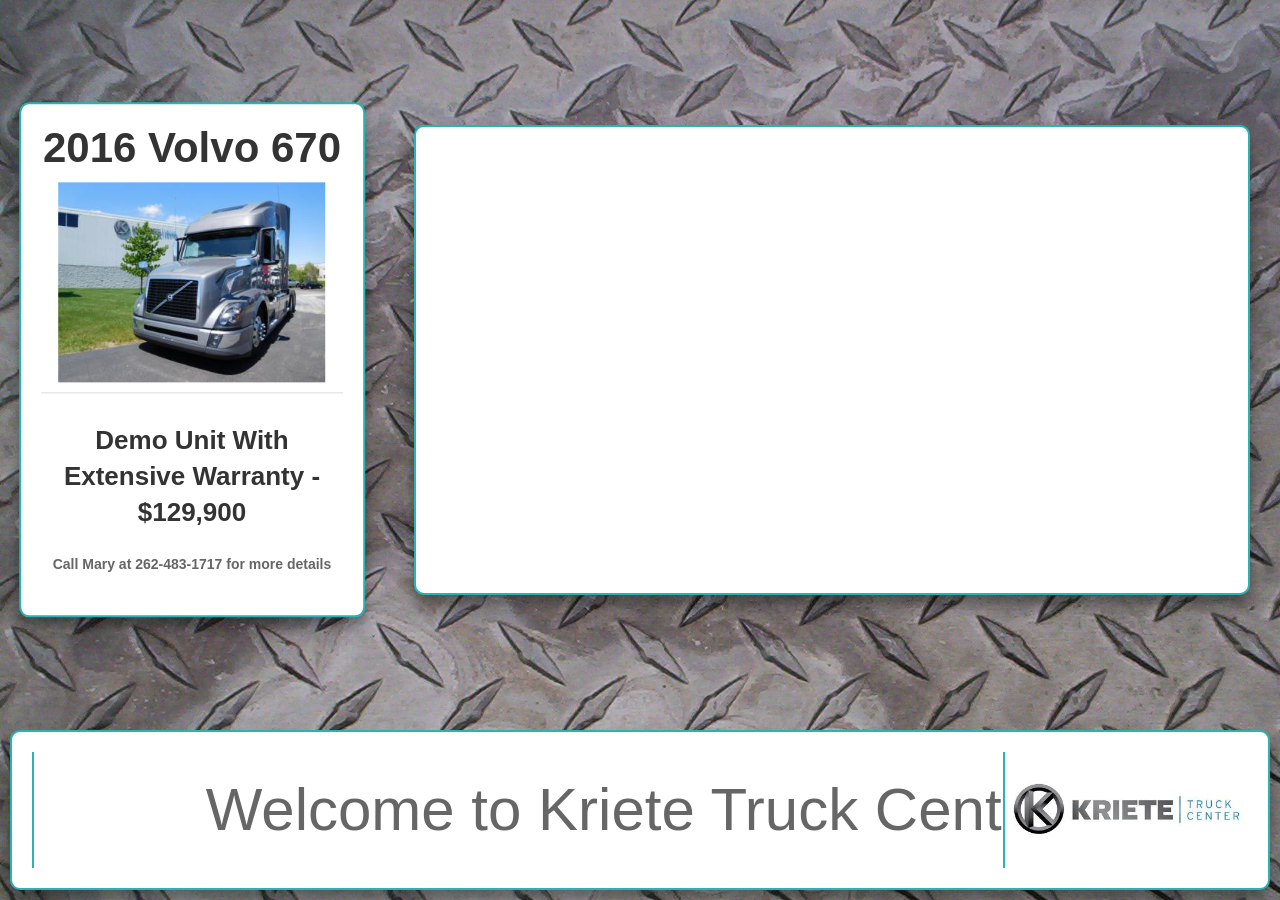
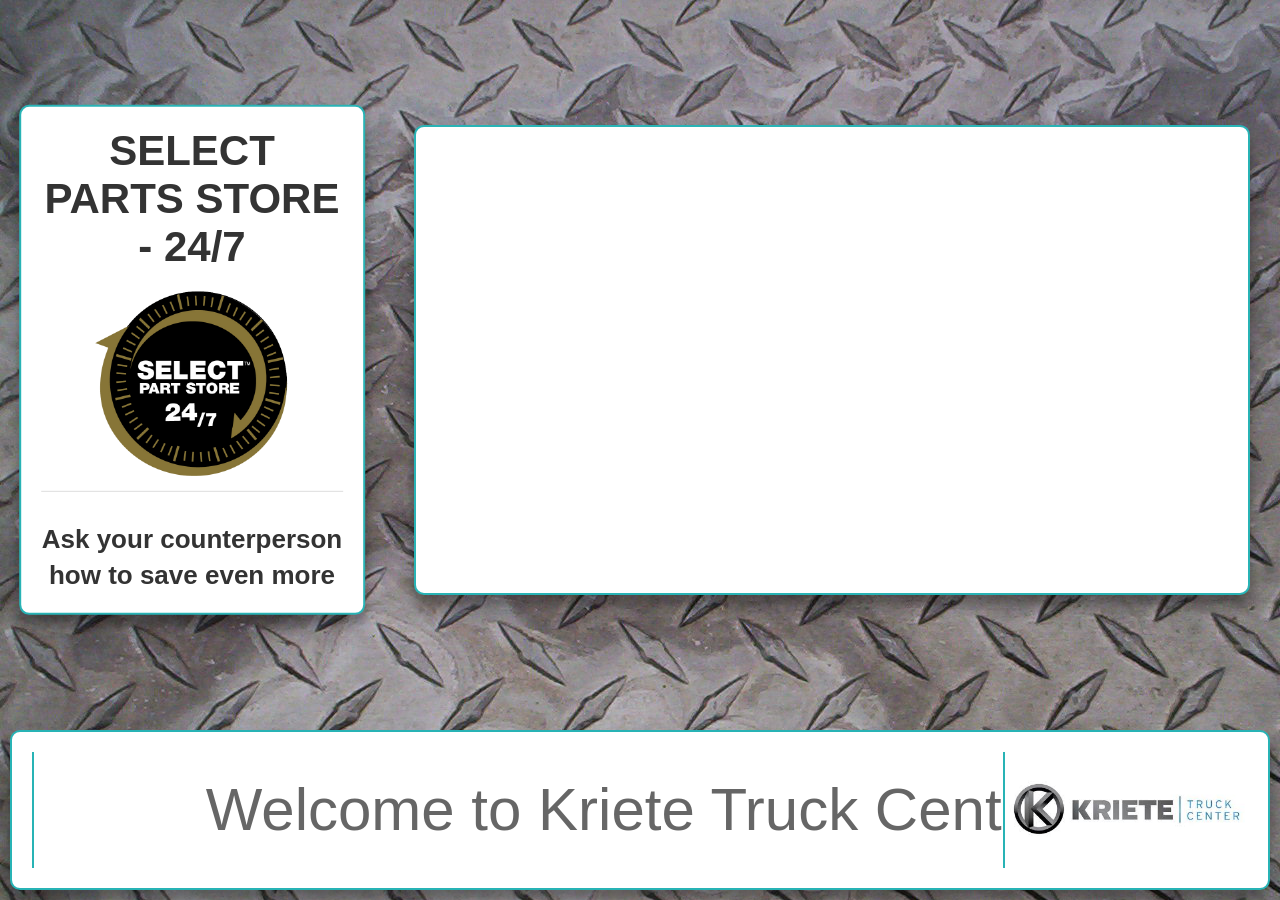
Before and after one commit to LiteracyFanatic/TruckAdvertisements, a Jekyll site: the page built from index.html, in a window 1280 px wide. Built offline with Jekyll 4.4.1, drawn with Linux system fonts in a browser that asks for light colours; nearby versions of some CDN libraries.

Commit message:
New add.

```diff
--- a/_data/settings.yml
+++ b/_data/settings.yml
@@ -39,6 +39,10 @@ youtube-controls: false
 # This list can be edited to configure the advertisements which will be displayed. It is very important that each level
 # of indentation be marked with 2 spaces. A dash denotes a new item. Keep the descriptions relatively brief so that they fit.
 advertisements:
+  -
+    title: SELECT PARTS STORE - 24/7
+    description: <h3>Ask your counterperson how to save even more</h3>
+    image-name: select_parts_store.png
   -
     title: 2016 Volvo 670
     description: <h3>Demo Unit With Extensive Warranty - $129,900</h3></br><p><strong>Call Mary at 262-483-1717 for more details</strong></p>
```
Also changed, not shown: assets/img/select_parts_store.png (added).
